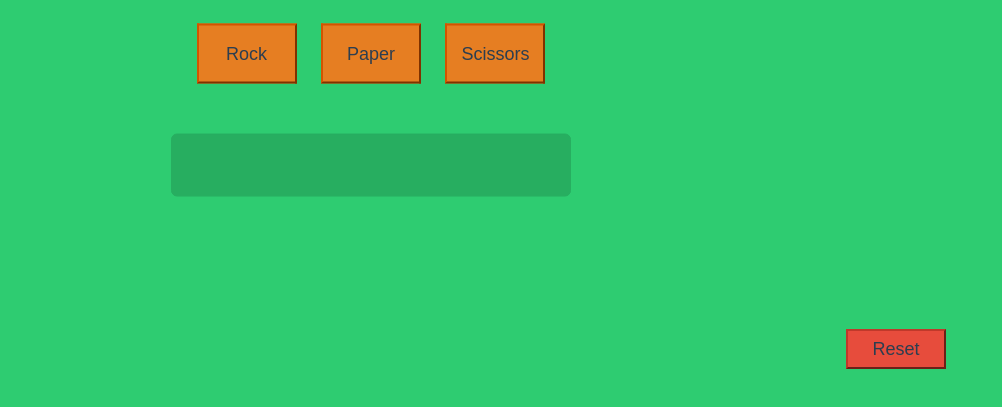
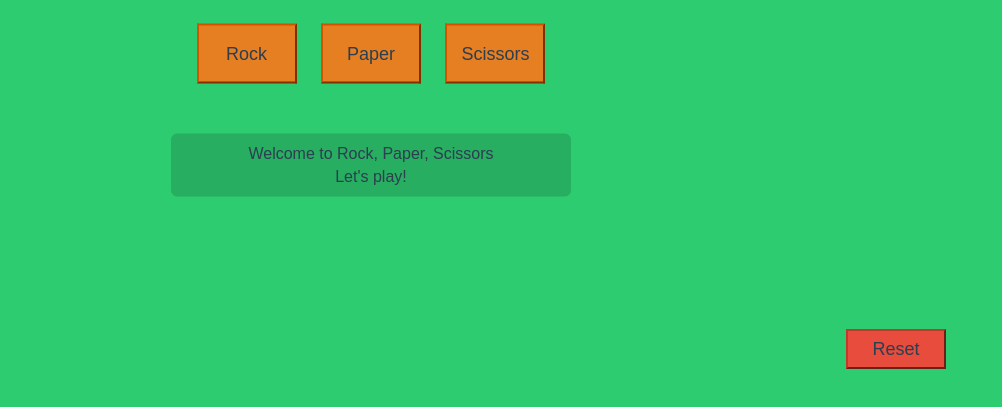
Before and after one commit to xCopernicus/javascript-prework, a website: page index.html in a window 1280 px wide. Both pictures are taken after a click on the button "Reset". Shown: the part 341-748 px from the top of the page, without its empty margins (254-1256 px from the left). Drawn offline with Linux system fonts and the light colour scheme; a web font is replaced by a local one.

Commit message:
Add welcome message

```diff
--- a/index.html
+++ b/index.html
@@ -29,8 +29,8 @@
 				<button class="btn-game" id="button-scissors">Scissors</button>
 			</div>
 			<div class="col-4 col messages display" id="messages">
-				<div></div>
-				<div></div>
+				<div>Welcome to Rock, Paper, Scissors</div>
+				<div>Let's play!</div>
 			</div>
 		</div>
 		<div class="reset">
--- a/js/script.js
+++ b/js/script.js
@@ -73,6 +73,9 @@
 
 function reset(){
   clearMessages();
+  printMessage('Welcome to Rock, Paper, Scissors');
+  printMessage('Let\'s play!')
+
   score1 = 0;
   score2 = 0;
   result1.innerHTML = 0;
```
